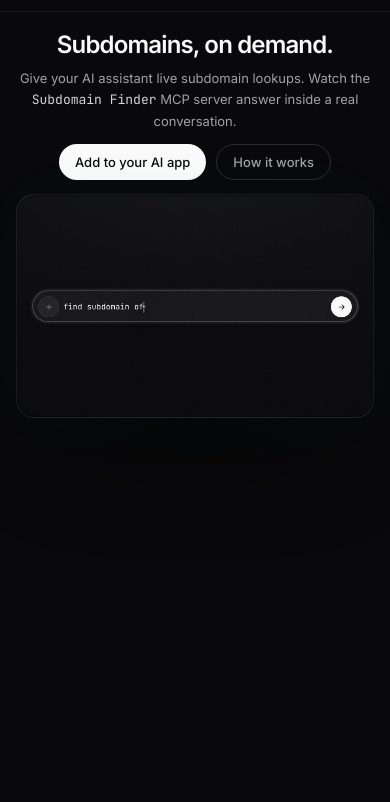
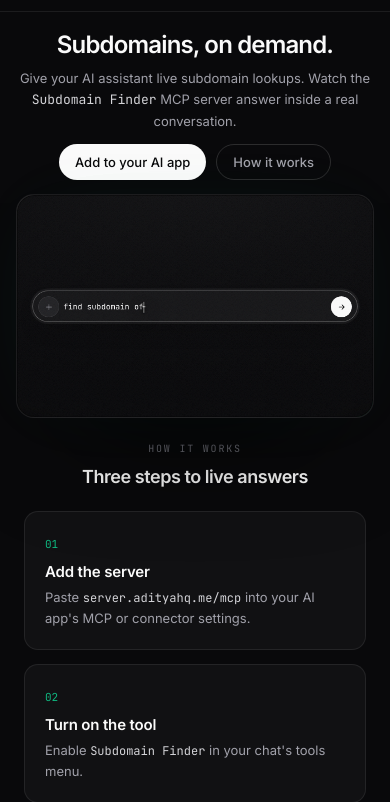
Before and after one commit to aditya-c7/mcp-server, a website: page public/index.html in a window 390 px wide. Shown: the part 52-854 px from the top of the page. Drawn offline with Linux system fonts and the light colour scheme.

Commit message:
Close excess gap between motion graphics and HOW IT WORKS

```diff
--- a/public/styles.css
+++ b/public/styles.css
@@ -142,15 +142,13 @@ a:focus-visible {
 /* ---------- Stage ---------- */
 
 .stage {
-	/* The header is 64px; keep the whole stage inside the first viewport. */
-	min-height: calc(100vh - 64px);
-	min-height: calc(100svh - 64px);
+	/* Let the next section follow the animation instead of reserving a viewport. */
 	display: flex;
 	flex-direction: column;
 	align-items: center;
 	justify-content: flex-start;
 	gap: 18px;
-	padding: 20px 24px 36px;
+	padding: 20px 24px 24px;
 }
 
 .stage-head { text-align: center; max-width: 660px; }
@@ -840,7 +838,7 @@ a:focus-visible {
 	.endpoint-pill { max-width: 52vw; }
 	.repo-link span { display: none; }
 	.repo-link { padding: 0 9px; }
-	.stage { padding: 20px 16px 32px; gap: 14px; }
+	.stage { padding: 20px 16px 24px; gap: 14px; }
 	.hero-sub { font-size: 13px; }
 	.stage-frame {
 		width: min(1120px, 100%, calc((100vh - 180px) * 1.6));
@@ -965,7 +963,7 @@ a:focus-visible {
 .cta-primary:active, .cta-ghost:active { transform: scale(0.96); }
 
 /* How it works */
-.how { max-width: 1120px; margin: 40px auto 0; padding: 0 24px; text-align: center; }
+.how { max-width: 1120px; margin: 0 auto; padding: 0 24px; text-align: center; }
 .how-grid { list-style: none; padding: 0; margin: 24px 0 0; display: grid; grid-template-columns: repeat(3, 1fr); gap: 14px; text-align: left; }
 .how-card { border: 1px solid var(--line); background: var(--surface); border-radius: 14px; padding: 20px; }
 .how-num { font-family: var(--mono); font-size: 11px; color: var(--accent); }
```
